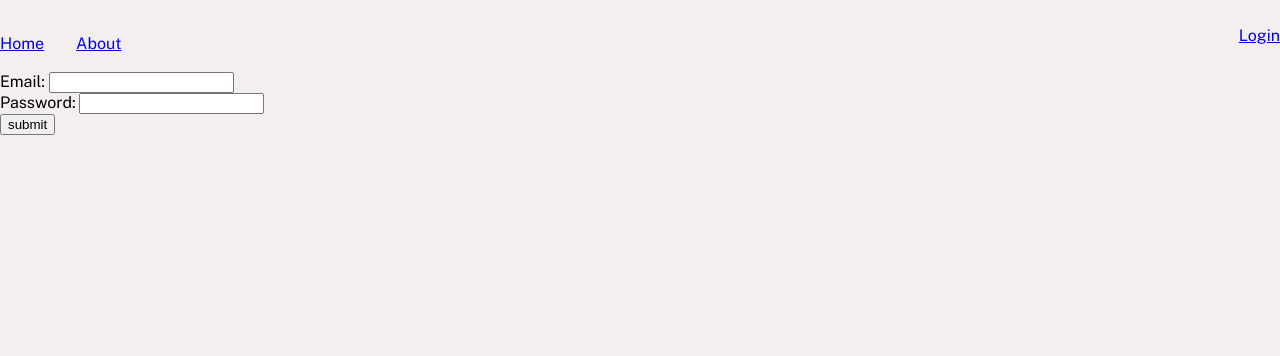
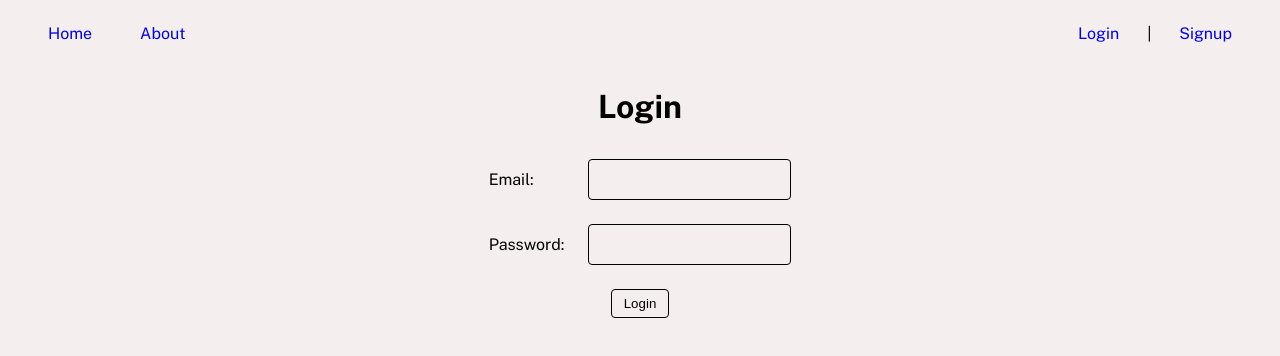
Before and after one commit to KarlWinkler/digital_garden, a Vue app: page /login in a window 1280 px wide. Shown: the top 356 px of the page. Built offline with nearby package versions, Linux system fonts and the light colour scheme; no server answers; the HTML template or start-up script is replaced by a standard one; a web font is replaced by a local one.

Commit message:
cleaning up styles

```diff
--- a/src/App.vue
+++ b/src/App.vue
@@ -1,144 +1,16 @@
 <script setup lang="ts">
-import { RouterLink, RouterView } from 'vue-router'
-import { store } from '@/store'
-import { API_URL } from './environment'
-import { getCookie } from './helpers'
-
-const session = getCookie('refreshToken')
-if (session) {
-  fetch(`${API_URL}/api/user/self`, {
-    credentials: 'include',
-  })
-    .then((res) => {
-      if (res.ok) {
-        return res.json()
-      }
-    })
-    .then((data) => {
-      store.user = data
-    })
-}
-
-const logout = () => {
-  const csrfToken = getCookie('csrftoken')
-  if (csrfToken) {
-    fetch(`${API_URL}/api/user/auth/logout`, {
-      method: 'POST',
-      headers: {
-        'X-CSRFToken': csrfToken,
-      },
-      credentials: 'include',
-    })
-  }
-
-  document.cookie = 'refreshToken=; expires=Thu, 01 Jan 1970 00:00:00 UTC; path=/;'
-  store.user = null
-}
+import { RouterView } from 'vue-router'
+import HeaderComponent from '@/components/HeaderComponent.vue'
 </script>
 
 <template>
   <header>
-    <div class="wrapper">
-      <nav>
-        <RouterLink to="/">Home</RouterLink>
-        <RouterLink to="/">About</RouterLink>
-      </nav>
-      <div class="user-info" v-if="store.user">
-        <span class="username">{{ store.user.username }}</span>
-        <span class="logout" @click="logout">Logout</span>
-      </div>
-      <div v-else>
-        <RouterLink to="/login">Login</RouterLink>
-      </div>
-    </div>
+    <HeaderComponent />
   </header>
 
-  <div class="body">
+  <div>
     <RouterView />
   </div>
 
   <footer></footer>
 </template>
-
-<style scoped>
-.wrapper {
-  display: flex;
-  width: 100%;
-
-  justify-content: space-between;
-  align-items: center;
-}
-
-header {
-  line-height: 1.5;
-  max-height: 100vh;
-}
-
-.logo {
-  display: block;
-  margin: 0 auto 2rem;
-}
-
-nav {
-  display: flex;
-  font-size: 12px;
-  text-align: center;
-  margin-top: 2rem;
-}
-
-nav a.router-link-exact-active {
-  color: var(--color-text);
-}
-
-nav a.router-link-exact-active:hover {
-  background-color: transparent;
-}
-
-nav a {
-  display: inline-block;
-  padding: 0 1rem;
-  border-left: 1px solid var(--color-border);
-}
-
-nav a:first-of-type {
-  border: 0;
-}
-
-.user-info {
-  padding: 4px;
-}
-
-.username {
-  padding-right: 4px;
-}
-
-.logout {
-  text-decoration: underline;
-}
-
-@media (min-width: 1024px) {
-  header {
-    display: flex;
-    place-items: center;
-    padding-right: calc(var(--section-gap) / 2);
-  }
-
-  .logo {
-    margin: 0 2rem 0 0;
-  }
-
-  header .wrapper {
-    display: flex;
-    flex-wrap: wrap;
-  }
-
-  nav {
-    text-align: left;
-    margin-left: -1rem;
-    font-size: 1rem;
-
-    padding: 1rem 0;
-    margin-top: 1rem;
-  }
-}
-</style>
--- /dev/null
+++ b/src/components/HeaderComponent.vue
@@ -0,0 +1,76 @@
+<script setup lang="ts">
+import { RouterLink } from 'vue-router'
+import { store } from '@/store'
+import { API_URL } from '@/environment'
+import { getCookie } from '@/helpers'
+
+const session = getCookie('refreshToken')
+if (session) {
+  fetch(`${API_URL}/api/user/self`, {
+    credentials: 'include',
+  })
+    .then((res) => {
+      if (res.ok) {
+        return res.json()
+      }
+    })
+    .then((data) => {
+      store.user = data
+    })
+}
+
+const logout = () => {
+  const csrfToken = getCookie('csrftoken')
+  if (csrfToken) {
+    fetch(`${API_URL}/api/user/auth/logout`, {
+      method: 'POST',
+      headers: {
+        'X-CSRFToken': csrfToken,
+      },
+      credentials: 'include',
+    })
+  }
+
+  document.cookie = 'refreshToken=; expires=Thu, 01 Jan 1970 00:00:00 UTC; path=/;'
+  store.user = null
+}
+</script>
+
+<template>
+  <div class="wrapper">
+    <nav>
+      <RouterLink to="/">Home</RouterLink>
+      <RouterLink to="/">About</RouterLink>
+    </nav>
+    <div class="user-info" v-if="store.user">
+      <span class="username">{{ store.user.username }}</span> |
+      <RouterLink to="/" class="logout" @click="logout">Logout</RouterLink>
+    </div>
+    <div v-else>
+      <RouterLink to="/login">Login</RouterLink> |
+      <RouterLink to="/Signup">Signup</RouterLink>
+    </div>
+  </div>
+</template>
+
+<style scoped>
+.wrapper {
+  display: flex;
+
+  justify-content: space-between;
+  align-items: center;
+
+  padding: 24px;
+}
+
+a,
+span {
+  text-decoration: none;
+
+  margin: 24px;
+}
+
+.username {
+  padding-right: 4px;
+}
+</style>
--- a/src/views/CreateUpdateArticle.vue
+++ b/src/views/CreateUpdateArticle.vue
@@ -16,6 +16,12 @@ const preview = ref<boolean>(false)
 if (!store.user?.is_superuser) {
   router.push({ path: `/article/${route.params.slug}` })
 }
+
+watch(store, (newStore) => {
+  if (!newStore.user) {
+    router.push({ path: `/article/${route.params.slug}` })
+  }
+})
 
 fetch(`${API_URL}/api/post/${route.params.slug}`)
   .then((res) => res.json())
@@ -123,11 +129,9 @@ const savePost = () => {
 
 <style>
 .action-buttons {
-  display: flex;
-  flex-direction: column;
+  display: grid;
 
-  width: 64px;
-  gap: 4px;
+  width: 200px;
 }
 
 .container {
--- a/src/views/LoginView.vue
+++ b/src/views/LoginView.vue
@@ -40,8 +40,10 @@ const submitLogin = async () => {
 </script>
 
 <template>
+  <div class="container">
+    <h1>Login</h1>
+    <div class="error">{{ error }}</div>
     <div class="form login-form">
-    <div class="error">{{ error }}</div>
       <div class="form-input">
         <label for="email">Email: </label>
         <input type="text" v-model="email" name="email" />
@@ -50,6 +52,67 @@ const submitLogin = async () => {
         <label for="Password">Password: </label>
         <input type="password" v-model="password" name="password" />
       </div>
-    <button @click="submitLogin">submit</button>
+    </div>
+    <button @click="submitLogin">Login</button>
   </div>
 </template>
+
+<style>
+.container {
+  display: flex;
+  flex-direction: column;
+
+  justify-content: center;
+  align-items: center;
+}
+
+.form {
+  display: grid;
+
+  grid-template-columns: 1fr 1fr;
+
+  width: min-content;
+}
+
+.form-input {
+  display: grid;
+  grid-column: 1/3;
+  grid-template-columns: subgrid;
+
+  align-items: center;
+
+  margin: 12px;
+}
+
+label {
+  margin-right: 24px;
+}
+
+input[type='text'],
+input[type='password'] {
+  background-color: transparent;
+
+  border: 1px solid black;
+  border-radius: 4px;
+
+  padding: 12px;
+}
+
+button {
+  background-color: transparent;
+
+  border: 1px solid black;
+  border-radius: 4px;
+
+  margin: 12px;
+
+  padding: 6px 12px;
+
+  cursor: pointer;
+}
+
+button:hover {
+  background-color: #ed0bb4;
+  color: white;
+}
+</style>
```
Lines whose indentation alone changed are shown as unchanged.
